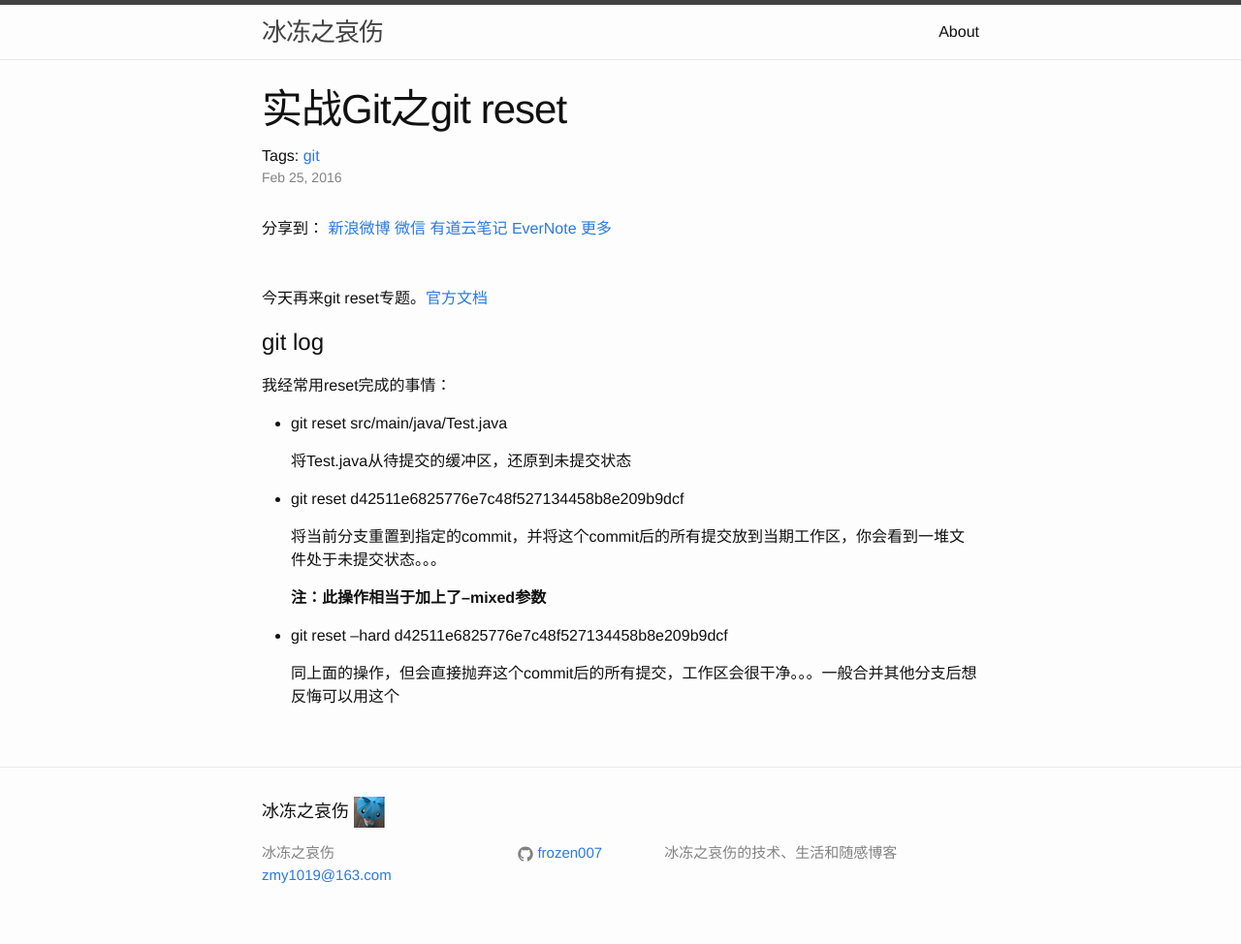
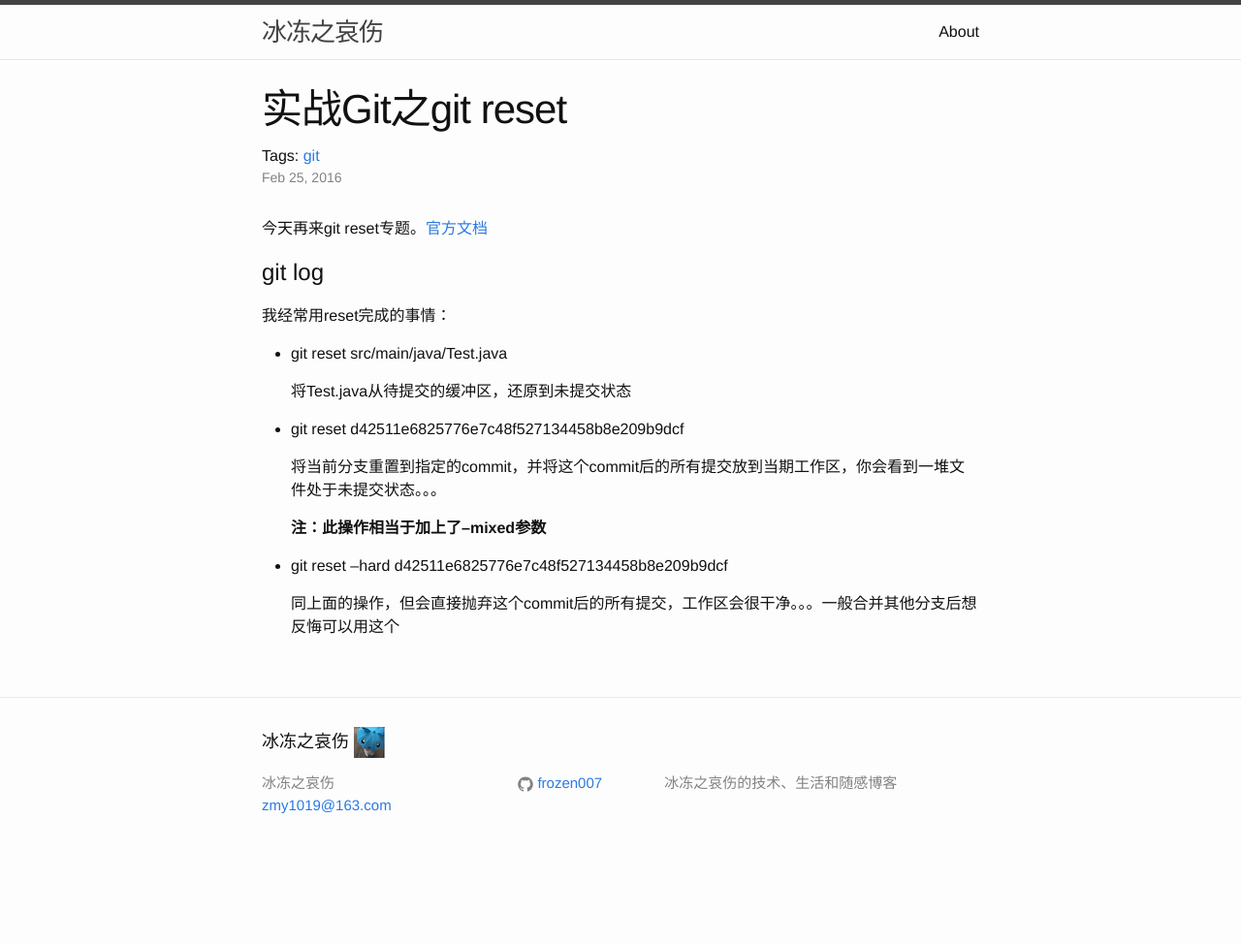
Before and after one commit to frozen007/frozen007.github.io, a Jekyll site: the page built from _posts/2016-02-25-git-reset.markdown, in a window 1280 px wide. Shown: the whole page at 97% size. Built offline with Jekyll 4.4.1, drawn with Linux system fonts in a browser that asks for light colours; comment, search, counter and statistics services are not loaded; after the commit the page ends 902 px from its top, so only the background shows below that.

Commit message:
remove jiathis

```diff
--- a/_layouts/post.html
+++ b/_layouts/post.html
@@ -12,25 +12,6 @@ layout: default
 
   </header>
 
-<!-- JiaThis Button BEGIN -->
-<div class="jiathis_style">
-    <span class="jiathis_txt">分享到：</span>
-    <a class="jiathis_button_tsina">新浪微博</a>
-    <a class="jiathis_button_weixin">微信</a>
-    <a class="jiathis_button_ydnote">有道云笔记</a>
-    <a class="jiathis_button_evernote">EverNote</a>
-    <a href="http://www.jiathis.com/share?uid=2124403" class="jiathis jiathis_txt jiathis_separator jtico jtico_jiathis" target="_blank">更多</a>
-    <a class="jiathis_counter_style"></a>
-</div>
-<script type="text/javascript">
-var jiathis_config = {data_track_clickback:'true'};
-</script>
-<script type="text/javascript" src="http://v3.jiathis.com/code_mini/jia.js?uid=2124403" charset="utf-8"></script>
-<!-- JiaThis Button END -->
-
-<br/>
-<br/>
-
   <div class="post-content" itemprop="articleBody">
     {{ content }}
   </div>
```
